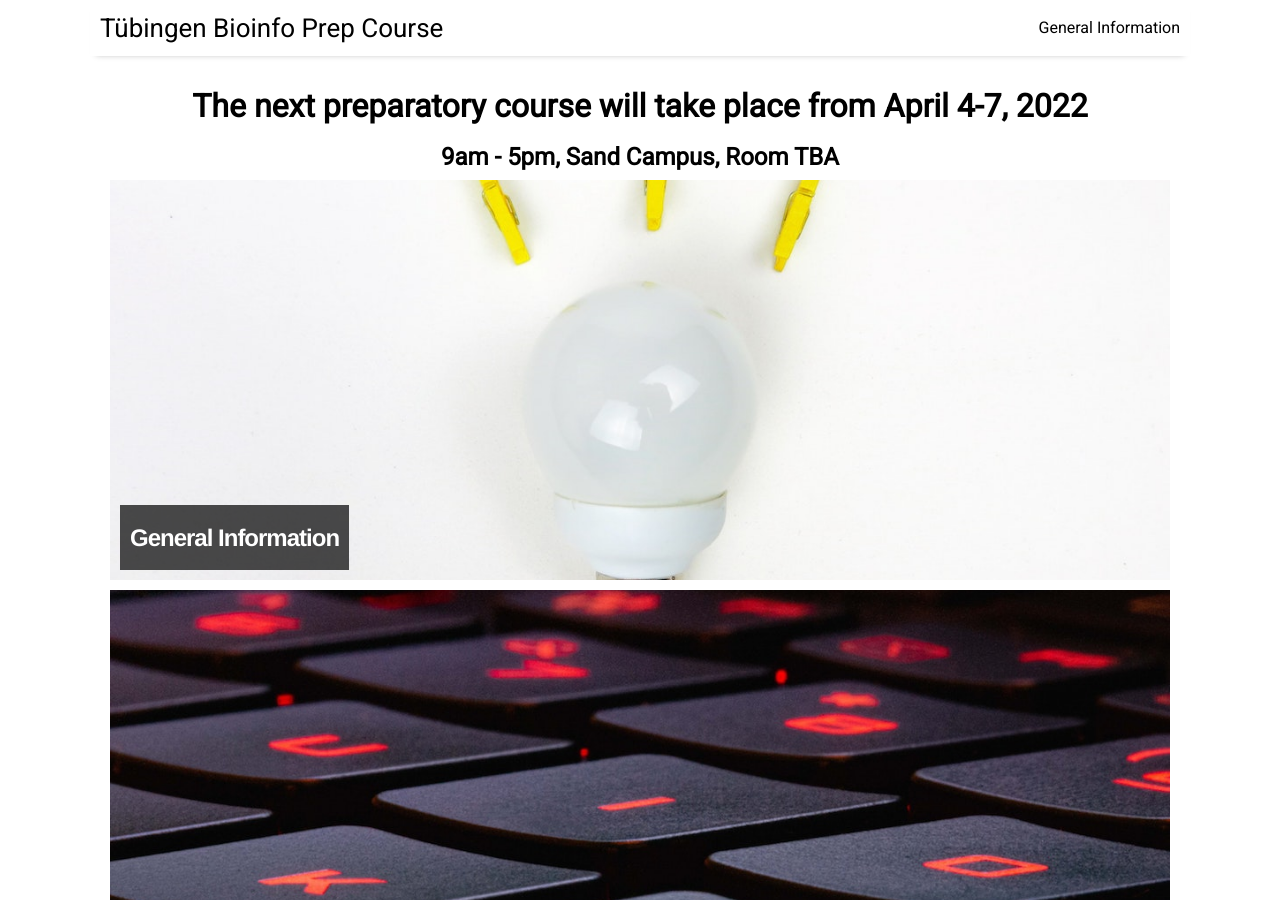
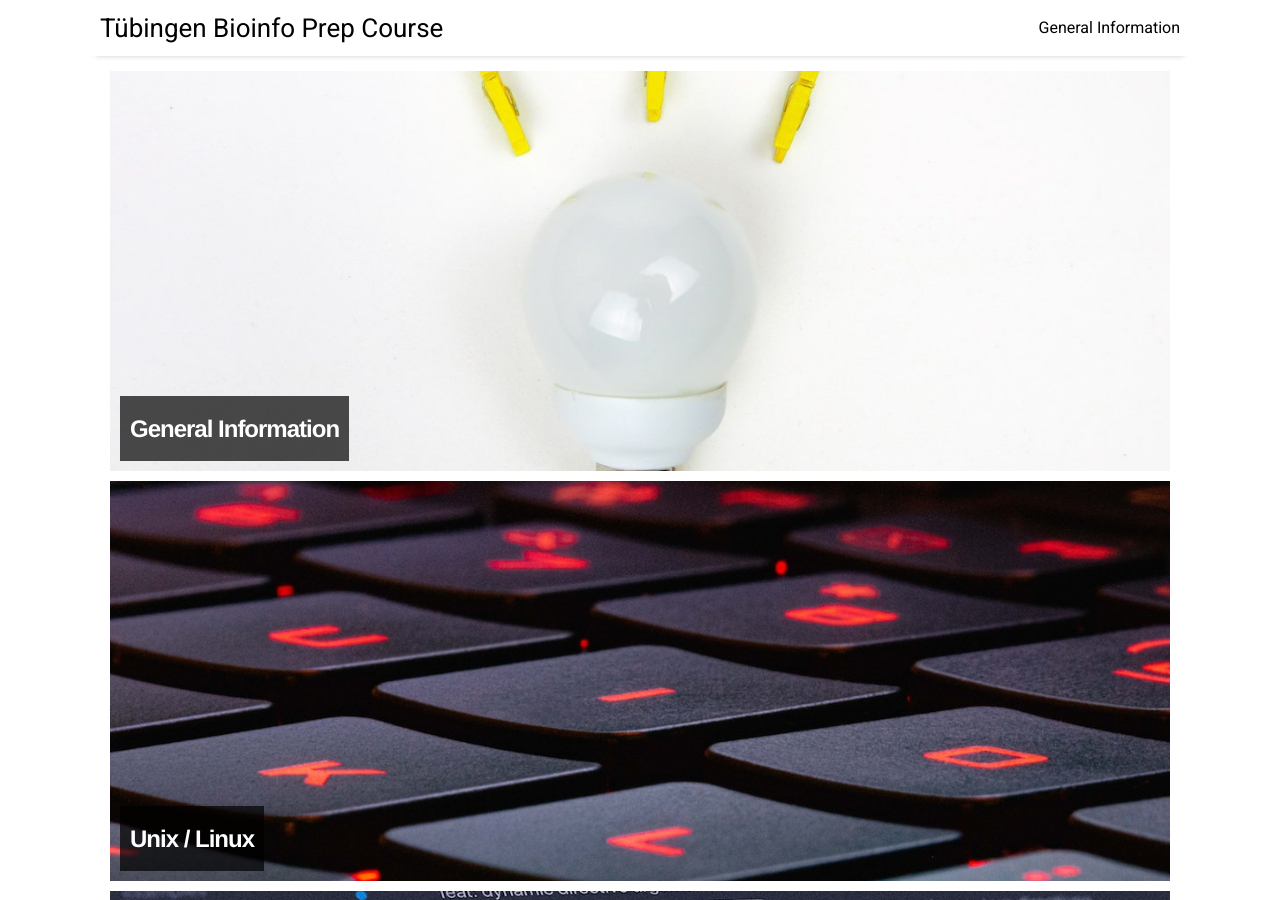
Before and after one commit to BioInfPrep/bioinfprep.github.io, a Jekyll site: the page built from index.html, in a window 1280 px wide and 900 px high. Built offline with Jekyll 4.4.1, drawn with Linux system fonts in a browser that asks for light colours; nearby versions of some CDN libraries.

Commit message:
Update home.html

```diff
--- a/_layouts/home.html
+++ b/_layouts/home.html
@@ -3,12 +3,12 @@ layout: default
 title: Home
 ---
 
-<!div style="margin-bottom:40px">
+<!--div style="margin-bottom:40px">
 	<center>
                <h1>The next preparatory course will take place from April 4-7, 2022</h1>
                <h2>9am - 5pm, Sand Campus, Room TBA</h2>
 	</center>
-</div!>
+</div--!>
 
 {% for post in site.categories.topic %}
 
```
